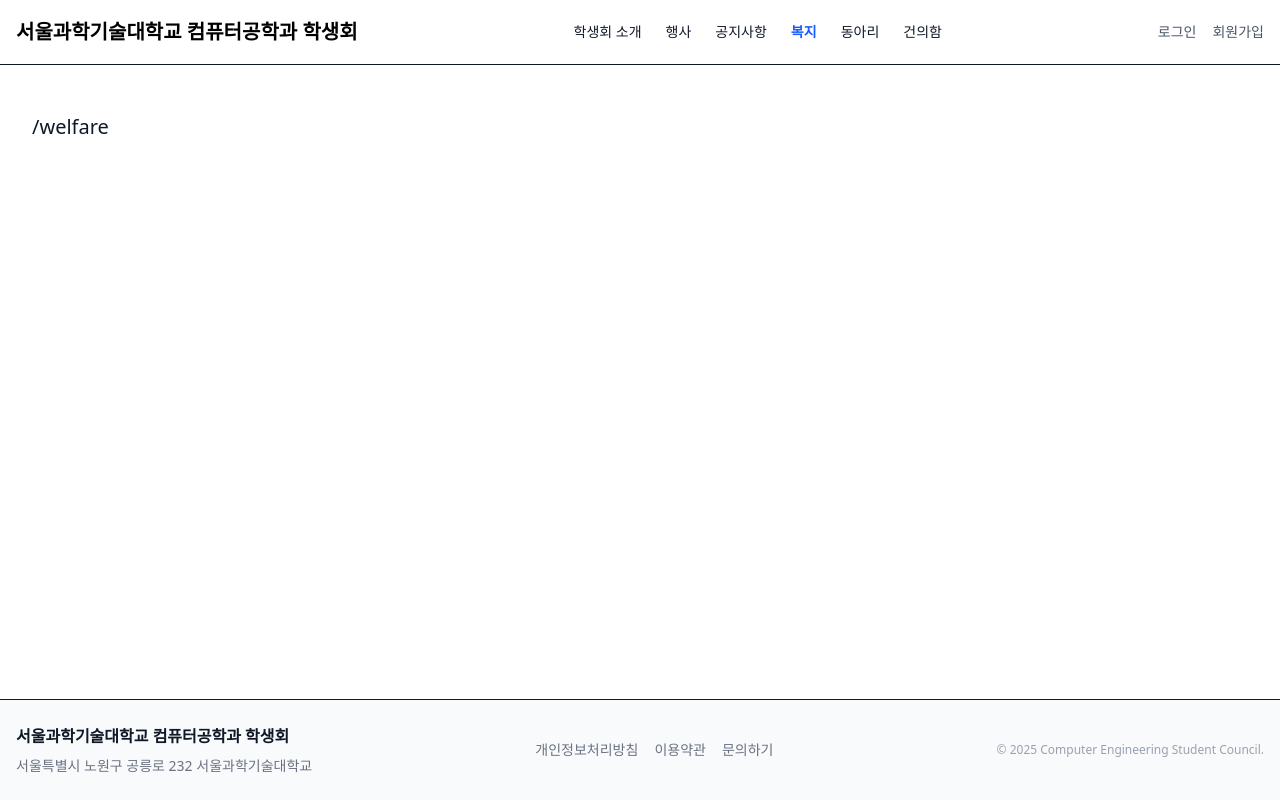
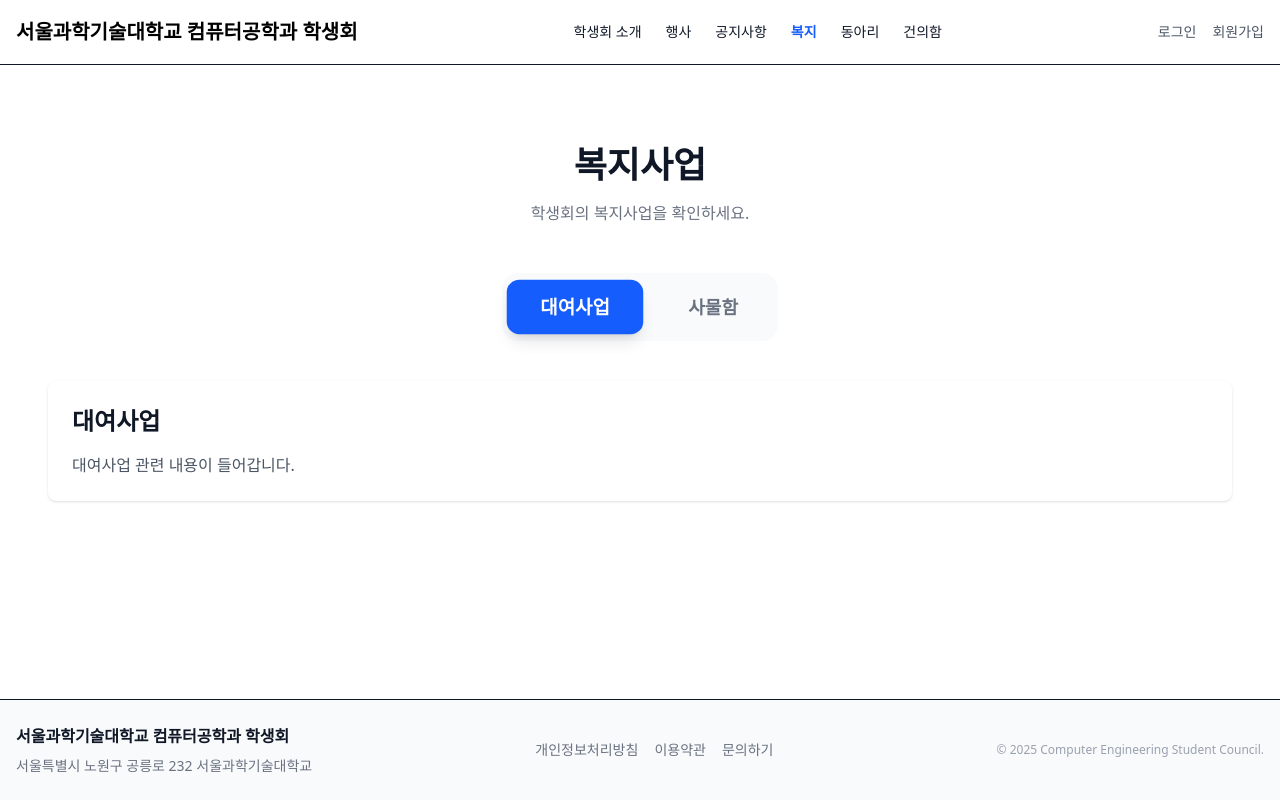
Before and after one commit to ST-CSE-STUDENT-COUNCIL/Student-council-web, a React (Vite) app in the folder fe/: page /welfare in a window 1280 px wide. Built offline with nearby package versions, Linux system fonts and the light colour scheme; a web font is replaced by a local one.

Commit message:
복지 틀 제작

```diff
--- a/fe/mock-server/db.json
+++ b/fe/mock-server/db.json
@@ -57,7 +57,7 @@
             "sub_category": "welfare",
             "title": "2025학년도 1학기 사물함 신청 안내",
             "content": "사물함 신청 기간 및 방법을 안내해 드립니다. 자세한 내용은 첨부파일을 확인해주세요.\n\n1. 신청 기간: 2025.02.20 ~ 2025.02.28\n2. 신청 방법: 학생회 홈페이지 온라인 신청\n3. 배정 발표: 2025.03.02",
-      "view_count": 1252,
+            "view_count": 1253,
             "is_pinned": true,
             "is_anonymous": false,
             "author_name": "복지국장",
@@ -391,7 +391,7 @@
             "sub_category": "news",
             "title": "컴퓨터공학과 학술제 개최 안내",
             "content": "제 30회 컴퓨터공학과 학술제가 열립니다.",
-      "view_count": 6,
+            "view_count": 7,
             "is_pinned": true,
             "is_anonymous": false,
             "author_name": "학술국장",
--- /dev/null
+++ b/fe/src/components/welfare/CategoryFilter.tsx
@@ -0,0 +1,31 @@
+interface CategoryFilterProps {
+  selectedCategory: '대여사업' | '사물함'
+  onSelect: (category: '대여사업' | '사물함') => void
+}
+
+export function CategoryFilter({ selectedCategory, onSelect }: CategoryFilterProps) {
+  const categories = [
+    { value: '대여사업' as const, label: '대여사업' },
+    { value: '사물함' as const, label: '사물함' }
+  ]
+
+  return (
+    <div className="flex justify-center mb-10">
+      <div className="flex gap-4 bg-gray-50 p-2 rounded-2xl">
+        {categories.map((cat) => (
+          <button
+            key={cat.value}
+            onClick={() => onSelect(cat.value)}
+            className={`px-8 py-3 rounded-xl font-bold transition-all duration-200 text-lg ${
+              selectedCategory === cat.value
+                ? 'bg-blue-600 text-white shadow-lg scale-105'
+                : 'bg-transparent text-gray-500 hover:text-gray-900 hover:bg-gray-100'
+            }`}
+          >
+            {cat.label}
+          </button>
+        ))}
+      </div>
+    </div>
+  )
+}
--- /dev/null
+++ b/fe/src/components/welfare/index.ts
@@ -0,0 +1 @@
+export { CategoryFilter } from './CategoryFilter'
--- a/fe/src/routes/welfare.tsx
+++ b/fe/src/routes/welfare.tsx
@@ -1,9 +1,38 @@
 import { createFileRoute } from '@tanstack/react-router'
+import React from 'react'
+import { CategoryFilter } from '../components/welfare'
 
 export const Route = createFileRoute('/welfare')({
   component: Welfare,
 })
 
 function Welfare() {
-  return <div className="p-4 text-xl">/welfare</div>
+  const [selectedCategory, setSelectedCategory] = React.useState<'대여사업' | '사물함'>('대여사업')
+
+  return (
+    <div className="max-w-7xl mx-auto px-4 sm:px-6 lg:px-8 py-12">
+      {/* Page Title */}
+      <div className="text-center mb-12">
+        <h1 className="text-4xl font-extrabold text-gray-900 mb-4">복지사업</h1>
+        <p className="text-gray-500">학생회의 복지사업을 확인하세요.</p>
+      </div>
+
+      <CategoryFilter selectedCategory={selectedCategory} onSelect={setSelectedCategory} />
+
+      {/* Content */}
+      <div className="bg-white rounded-lg shadow p-6">
+        {selectedCategory === '대여사업' ? (
+          <div>
+            <h2 className="text-2xl font-bold mb-4">대여사업</h2>
+            <p className="text-gray-600">대여사업 관련 내용이 들어갑니다.</p>
+          </div>
+        ) : (
+          <div>
+            <h2 className="text-2xl font-bold mb-4">사물함</h2>
+            <p className="text-gray-600">사물함 관련 내용이 들어갑니다.</p>
+          </div>
+        )}
+      </div>
+    </div>
+  )
 }
```
Lines whose indentation alone changed are shown as unchanged.
